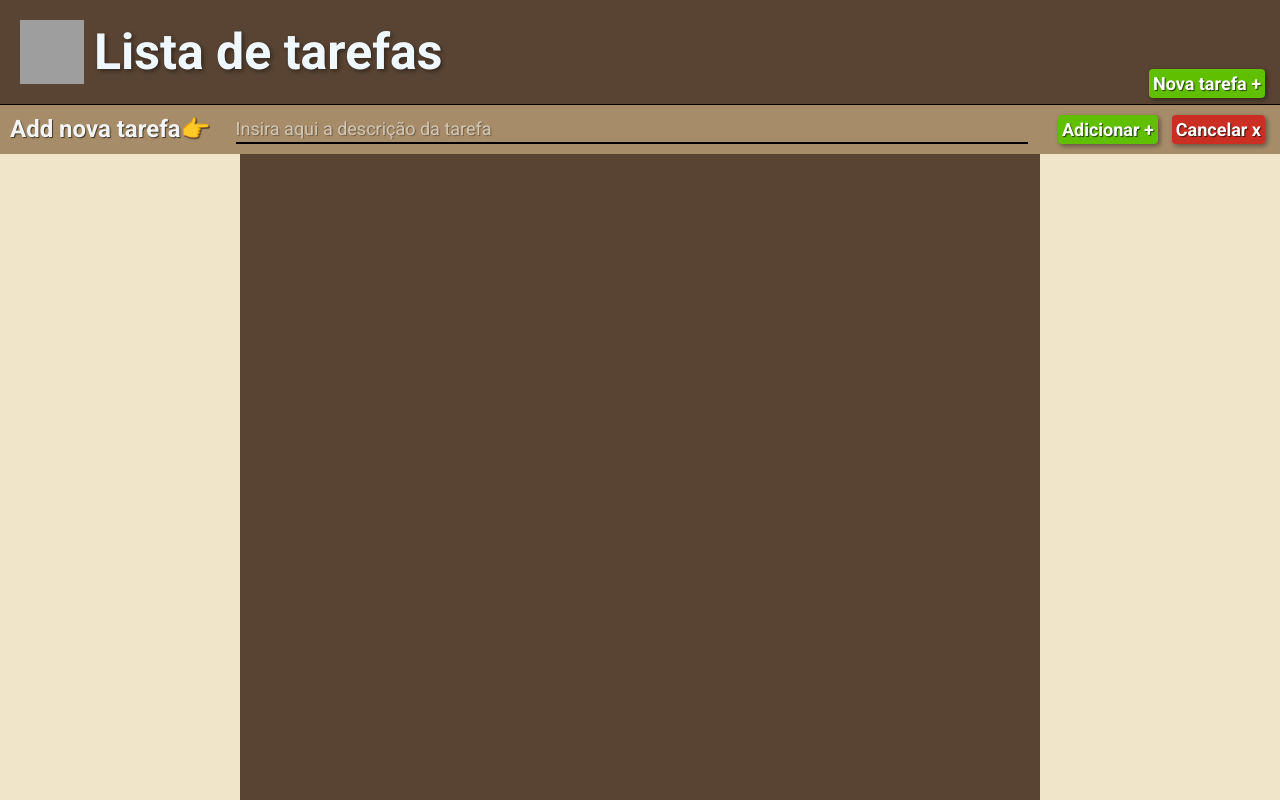
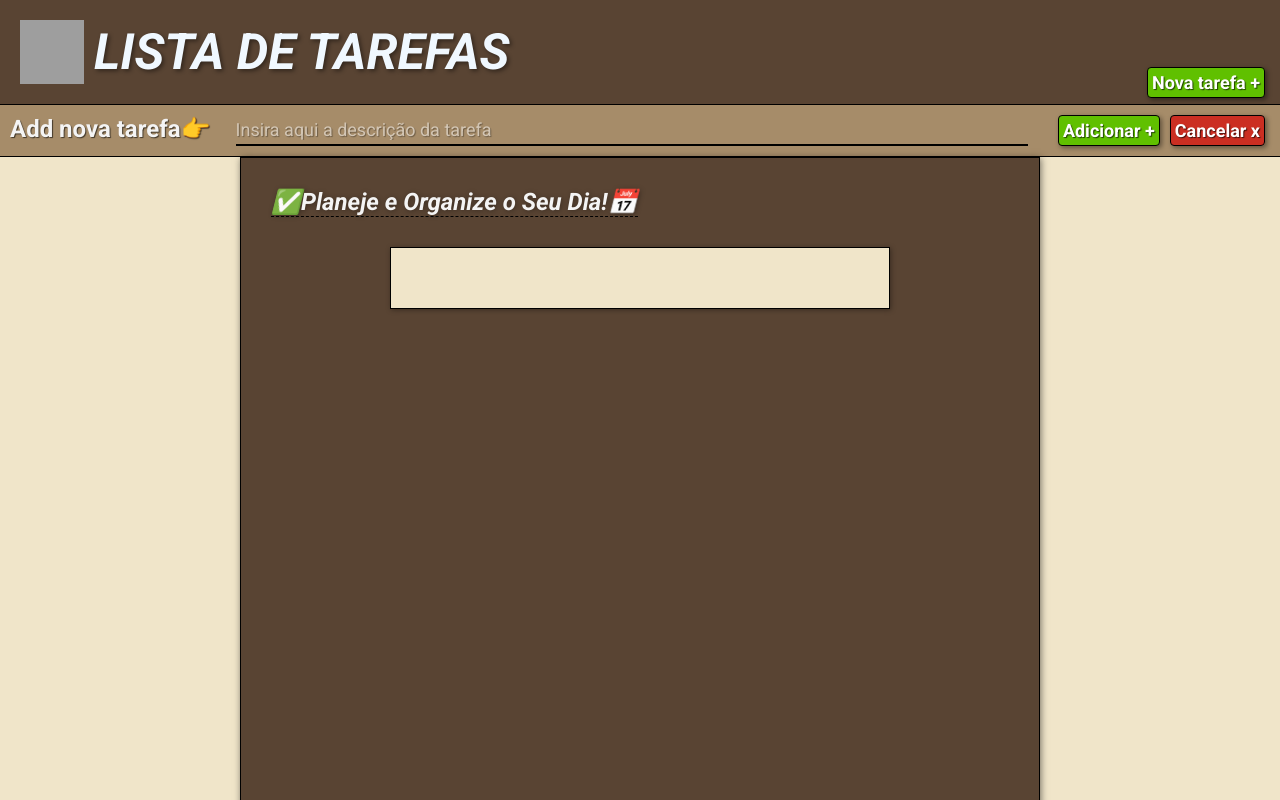
Before and after one commit to douglaslima-dev/curso_ebac_frontend, a plain HTML site: page index.html in a window 1280 px wide. Both pictures are taken after a click on the button "Nova tarefa +". Shown: the top 800 px of the page. Drawn offline with nearby package versions, Linux system fonts and the light colour scheme; grey boxes are pictures that could not be loaded.

Commit message:
add content
lista de tarefas concluída

```diff
--- a/index.html
+++ b/index.html
@@ -18,22 +18,23 @@
         </div>
         <button id="nav-button" type="button">Nova tarefa +</button>
     </header>
-    <form id="form">
-        <h2>Add nova tarefa&#x1F449;</h2>
-        <input id="nova-tarefa" type="text" placeholder="Insira aqui a descrição da tarefa">
-        <div id="buttons">
-            <button id="adicionar">Adicionar +</button>
-            <button id="cancelar">Cancelar x</button>
-        </div>
-    </form>
+    <section class="menu">
+        <form id="form">
+            <h2>Add nova tarefa&#x1F449;</h2>
+            <input id="nova-tarefa" type="text" placeholder="Insira aqui a descrição da tarefa" required>
+            <button type="submit" id="adicionar">Adicionar +</button>
+            <button type="reset" id="cancelar">Cancelar x</button>
+        </form>
+    </section>
     <div class="container">
-
-
+        <h2>&#x2705;Planeje e Organize o Seu Dia!&#x1F4C5;</h2>
+        <ul>
+        </ul>
     </div>
     <footer>
 
     </footer>
+    <script src="https://code.jquery.com/jquery-3.7.1.min.js"></script>
     <script src="main.js"></script>
-    <script src="https://code.jquery.com/jquery-3.7.1.min.js"></script>
 </body>
 </html>
--- a/main.css
+++ b/main.css
@@ -12,7 +12,6 @@
     box-sizing: border-box;
     font-family: "Roboto", sans-serif;
     text-decoration: none;
-    list-style: none;
 }
 
 body {
@@ -34,15 +33,13 @@ header {
     color: aliceblue;
 }
 
-#logo img {
-    margin: auto 0;
-}
-
 #logo h1 {
     margin:auto 0;
     margin-left: 10px;
     font-size: 50px;
     text-shadow: 2px 2px 4px rgba(0, 0, 0, 0.438);
+    text-transform: uppercase;
+    font-style: italic;
 }
 
 #nav-button, #adicionar, #cancelar {
@@ -52,16 +49,21 @@ header {
     padding: 4px;
     font-size: 18px;
     font-weight: bold;
-    border: none;
+    border: 1px solid black;
     border-radius: 4px;
     background-color: rgb(96, 192, 0);
     color: #fff;
     text-shadow: 1px 1px 1px rgba(0, 0, 0, 0.658);
     box-shadow: 2px 2px 5px rgba(0, 0, 0, 0.425);
+    cursor: pointer;
+}
+
+#cancelar {
+    background-color: rgba(223, 0, 0, 0.671);
 }
 
 #nav-button:hover, #adicionar:hover {
-    transition: .5s;
+    transition: .4s;
     font-size: 19px;
     background-color: lawngreen;
 }
@@ -72,23 +74,21 @@ header {
     background-color: rgb(255, 0, 0);
 }
 
+.menu {
+    display: none;
+}
+
 #form {
     display: flex;
     flex-wrap: wrap;
     justify-content: space-between;
+    flex-direction: row;
     width: 100%;
     padding: 10px;
     background-color: var(--marromMedio);
     color: var(--branco);
     text-shadow: 1px 1px 1px rgba(0, 0, 0, 0.6);
-}
-
-#buttons {
-    margin: auto 0;
-}
-
-#cancelar {
-    background-color: rgba(223, 0, 0, 0.671);
+    border-bottom: 1px solid black;
 }
 
 #form button{
@@ -120,6 +120,43 @@ header {
     flex-direction: column;
     align-items: center;
     margin: 0 auto;
-    height: calc(100vh - 150px);
+    height: 100vh;
     background-color: var(--marromEscuro);
+    border: 1px solid black;
+    box-shadow: 1px 1px 7px rgba(0, 0, 0, 0.514);
 }
+
+.container h2 {
+    margin-top: 30px;
+    margin-left: 30px;
+    align-self: flex-start;
+    color: var(--branco);
+    font-weight: bold;
+    font-style: italic;
+    text-shadow: 1px 1px 5px rgba(0, 0, 0, 0.349);
+    border-bottom: 1px dashed black;
+}
+
+ul {
+    background-color: #f0e5c9;
+    min-width: 500px;
+    margin-top: 30px;
+    padding: 30px;
+    font-size: 20px;
+    border: 1px solid black;
+    box-shadow: 1px 1px 5px rgba(0, 0, 0, 0.37);
+}
+
+li {
+    margin: 6px;
+}
+
+li:hover {
+    font-size: 30px;
+    cursor: pointer;
+}
+
+.concluido {
+    text-decoration: line-through;
+    color: rgba(223, 0, 0, 0.671);
+}
--- a/main.js
+++ b/main.js
@@ -1,3 +1,28 @@
-$(document).ready(function() {
+$(document).ready(function(){
+    const lista = []
 
+    // menu slider do cabeçario
+    $('#nav-button').click(function() {
+        $('.menu').slideDown(800)
+    })
+
+    $('#cancelar').click(function() {
+        $('.menu').slideUp(800)
+    })
+
+
+    $('form').on('submit', function(e) {
+        e.preventDefault()
+        const inputTarefa = $('#nova-tarefa').val();
+
+        lista.push(inputTarefa) // add input ao array
+
+        $(`<li>${inputTarefa}</li>`).appendTo('.container ul') // add conteudo a lista
+
+        $('#nova-tarefa').val('') // limpa o campo
+
+        $(document).on('click', 'li', function () {
+            $(this).toggleClass('concluido');
+        }); // add uma classe para marcar como concluido
+    })
 })
```
